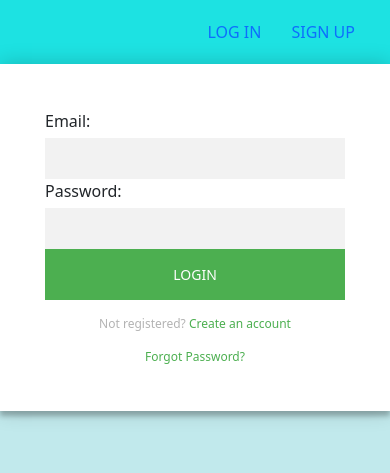
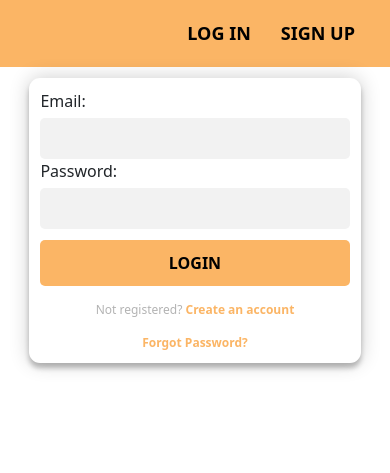
Before and after one commit to vishalpandeynits/Course-Allocation-software, a Django app: page /accounts/login/ in a window 390 px wide. Shown: the top 473 px of the page. Run offline with Django 3.2, Linux system fonts and the light colour scheme; parts of the project's set-up code (start-up, migrations or seed data) failed here and were passed over.

Commit message:
login and signup page UI optimized for Desktop and phone

```diff
--- a/course_allocator/static/css/index.css
+++ b/course_allocator/static/css/index.css
@@ -1,6 +1,9 @@
 *{
     margin:0;
     padding:0;
+}
+body{
+  background:rgb(251, 231, 181);
 }
 input::-webkit-outer-spin-button,
 input::-webkit-inner-spin-button {
@@ -24,13 +27,16 @@
     display: flex;
     justify-content: flex-end;
     padding:20px;
-    background:rgb(29, 226, 226)
+    background:rgb(251, 181, 101);
+    font-size: 18px;
+    font-weight: bold;
 }
 .navigation>a{
     margin:0px 15px;
     text-decoration:none;
     font-weight:1.3em;
     text-transform: uppercase;
+    color: #000000;
 }
 #branch{
     display: none;
@@ -43,6 +49,8 @@
     padding: 40px;
     width: 70%;
     min-width: 300px;
+    border-radius: 11px;
+    box-shadow: 0 0 20px 0 rgba(0, 0, 0, 0.2), 0 5px 5px 0 rgba(0, 0, 0, 0.24);
   }
 
 #select-preference .tab {
@@ -50,13 +58,17 @@
 }
 
 #select-preference button {
-background-color: #4CAF50;
-color: #ffffff;
+background-color: rgb(251, 181, 101);
+color: #000000;;
 border: none;
-padding: 10px 20px;
-font-size: 17px;
-font-family: Raleway;
+margin-top: 11px;
+border-radius: 11px;
+padding: 5px 15px;
+font-size: 21px;
+font-weight: bold;
+/* font-family: Raleway; */
 cursor: pointer;
+text-transform: uppercase;
 }
 
 #select-preference button:hover {
--- a/course_allocator/static/css/profile.css
+++ b/course_allocator/static/css/profile.css
@@ -22,9 +22,10 @@
     align-items: center;
     width: 30%;
     height: 78%;
-    background-color: rgb(99, 185, 232);
+    background-color: rgb(225, 233, 233);
     padding: 20px;
     box-shadow: 0px 4px 8px 0 rgba(0, 0, 0, 0.2), 2px 6px 20px 0 rgba(0, 0, 0, 0.19);
+    border-radius: 11px 0 0 11px;
 }
 
 .profile .mid{
@@ -35,6 +36,7 @@
     background-color: white;
     box-shadow: 0 4px 8px 0 rgba(226, 28, 28, 0.2), 17px 6px 20px 0 rgba(0, 0, 0, 0.19);
     margin: 0px;
+    border-radius: 0 11px 11px 0;
 }
 
 .profile .profilePic{
@@ -52,7 +54,9 @@
 }
 .profile  .designation{
     font-family: 'PT Sans', sans-serif;
-    color: rgb(214, 229, 232);
+    color: rgb(251, 181, 101);
+    font-weight: bold;
+    font-size: 21px;
 }
 .profile  .button img {
     margin: 26px;
--- a/course_allocator/static/css/registration.css
+++ b/course_allocator/static/css/registration.css
@@ -1,28 +1,29 @@
 .login-page {
-    width: 631px;
-    padding: 2% 0 0;
+  padding: 21px;
   margin: auto;
 }
-  .login-page  .form {
+.login-page .form {
   position: relative;
   z-index: 1;
-    background: #FFFFFF;
-    max-width: 560px;
+  background: #ffffff;
+  max-width: 600px;
   margin: 0 auto 100px;
-    padding: 45px;
+  padding: 41px;
   text-align: center;
+  border-radius: 11px;
   box-shadow: 0 0 20px 0 rgba(0, 0, 0, 0.2), 0 5px 5px 0 rgba(0, 0, 0, 0.24);
 }
-  .login-page li{
+.login-page li {
   list-style-type: none;
-    color:red;
-    font-weight:bolder;
+  color: red;
+  font-weight: bolder;
 }
 .login-page .form input {
   outline: 0;
   background: #f2f2f2;
   width: 100%;
   border: 0;
+  border-radius: 5px;
   padding: 10px;
   box-sizing: border-box;
   font-size: 14px;
@@ -30,12 +31,14 @@
 .login-page .form button {
   text-transform: uppercase;
   outline: 0;
-    background: #4CAF50;
+  background: rgb(251, 181, 101);
   width: 100%;
   border: 0;
-    padding: 15px;
-    color: #FFFFFF;
-    font-size: 14px;
+  border-radius: 5px;
+  margin-top: 11px;
+  padding: 11px;
+  color: #000000;
+  font-weight: bold;
   -webkit-transition: all 0.3 ease;
   transition: all 0.3 ease;
   cursor: pointer;
@@ -61,10 +64,11 @@
   font-weight: 300;
   display: inline;
 }
-#submit{
+#submit {
   margin-top: 22px;
-  background-color: rgb(93 184 234);
-  color: white;
+  background-color: rgb(251, 181, 101);
+  font-weight: bold;
+  color: #000000;
 }
 .form select {
   outline: 0;
@@ -74,10 +78,13 @@
   padding: 10px;
   box-sizing: border-box;
   font-size: 20px;
+  border-radius: 5px;
 }
 
-.login-page .form button:hover,.form button:active,.form button:focus {
-  background: #43A047;
+.login-page .form button:hover,
+.form button:active,
+.form button:focus {
+  background: rgb(251, 181, 101);
 }
 .login-page .form .message {
   margin: 15px 0 0;
@@ -85,17 +92,23 @@
   font-size: 12px;
 }
 .login-page .form .message a {
-  color: #4CAF50;
+  color: rgb(251, 181, 101);
   text-decoration: none;
+  font-weight: bold;
 }
 .login-page .form .register-form {
   display: none;
 }
 
-@media only screen and (max-width: 600px) {
+@media only screen and (max-width: 651px) {
   .login-page {
-      width: 100%;
-      padding: 0 0 0;
+    min-width: 100%;
+    padding: 11px;
     margin: auto;
   }
+  .login-page .form {
+    max-width: 90%;
+    margin: 0 auto 100px;
+    padding: 11px;
   }
+}
--- a/course_allocator/templates/base.html
+++ b/course_allocator/templates/base.html
@@ -13,7 +13,7 @@
     <link href="https://cdn.jsdelivr.net/npm/bootstrap@5.0.0-beta1/dist/css/bootstrap.min.css" rel="stylesheet"
          integrity="sha384-giJF6kkoqNQ00vy+HMDP7azOuL0xtbfIcaT9wjKHr8RbDVddVHyTfAAsrekwKmP1" crossorigin="anonymous">
 </head>
-<body style="background:rgb(193, 233, 236);">
+<body>
 {% if messages %}
     <div class="messages container">
         {% for message in messages %}
```
Also changed, not shown: course_allocator/templates/profile.html (+6 -4 lines). Lines whose indentation alone changed are shown as unchanged.
